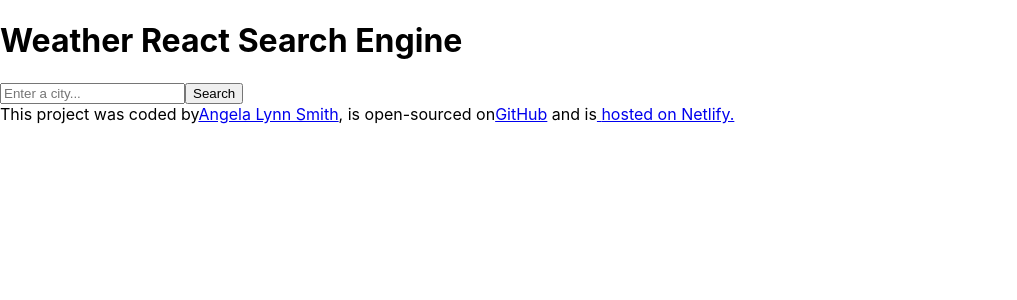
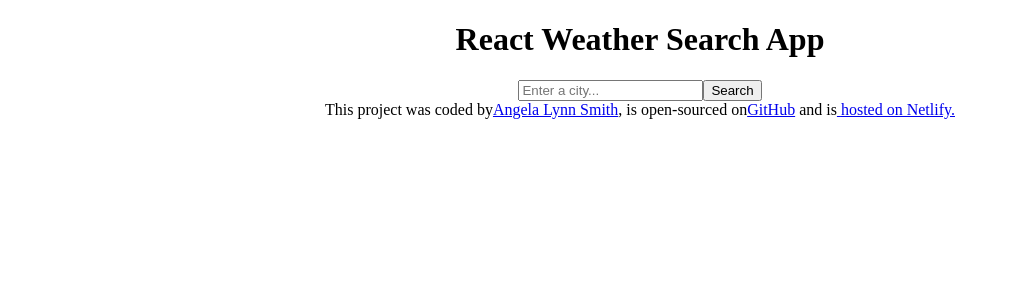
Before and after one commit to AngelaLynnSmith/react-weather-search-app, a React (Create React App) app: page / in a window 1280 px wide. Shown: the top 300 px of the page, without its empty margins (0-1017 px from the left). Built offline with nearby package versions, Linux system fonts and the light colour scheme.

Commit message:
added style

```diff
--- a/src/Weather.js
+++ b/src/Weather.js
@@ -1,6 +1,7 @@
 import React, { useState } from "react";
 import axios from "axios";
 import WeatherInfo from "./WeatherInfo";
+import "./index.css";
 import "./App.css";
 
 const Weather = () => {
@@ -17,7 +18,7 @@ const Weather = () => {
 
   return (
     <div>
-      <h1>Weather React Search Engine</h1>
+      <h1>React Weather Search App</h1>
       <input
         type="text"
         placeholder="Enter a city..."
--- a/src/WeatherInfo.js
+++ b/src/WeatherInfo.js
@@ -1,5 +1,6 @@
 import React from "react";
 import "./App.css";
+import "./index.css";
 
 const WeatherInfo = ({ weatherData }) => {
 	return (
--- a/src/index.css
+++ b/src/index.css
@@ -1,8 +1,7 @@
 body {
   margin: 0;
-  font-family: -apple-system, BlinkMacSystemFont, 'Segoe UI', 'Roboto', 'Oxygen',
-    'Ubuntu', 'Cantarell', 'Fira Sans', 'Droid Sans', 'Helvetica Neue',
-    sans-serif;
+  font-family: Playfair Display;
+  text-align: center;
   -webkit-font-smoothing: antialiased;
   -moz-osx-font-smoothing: grayscale;
 }
```
